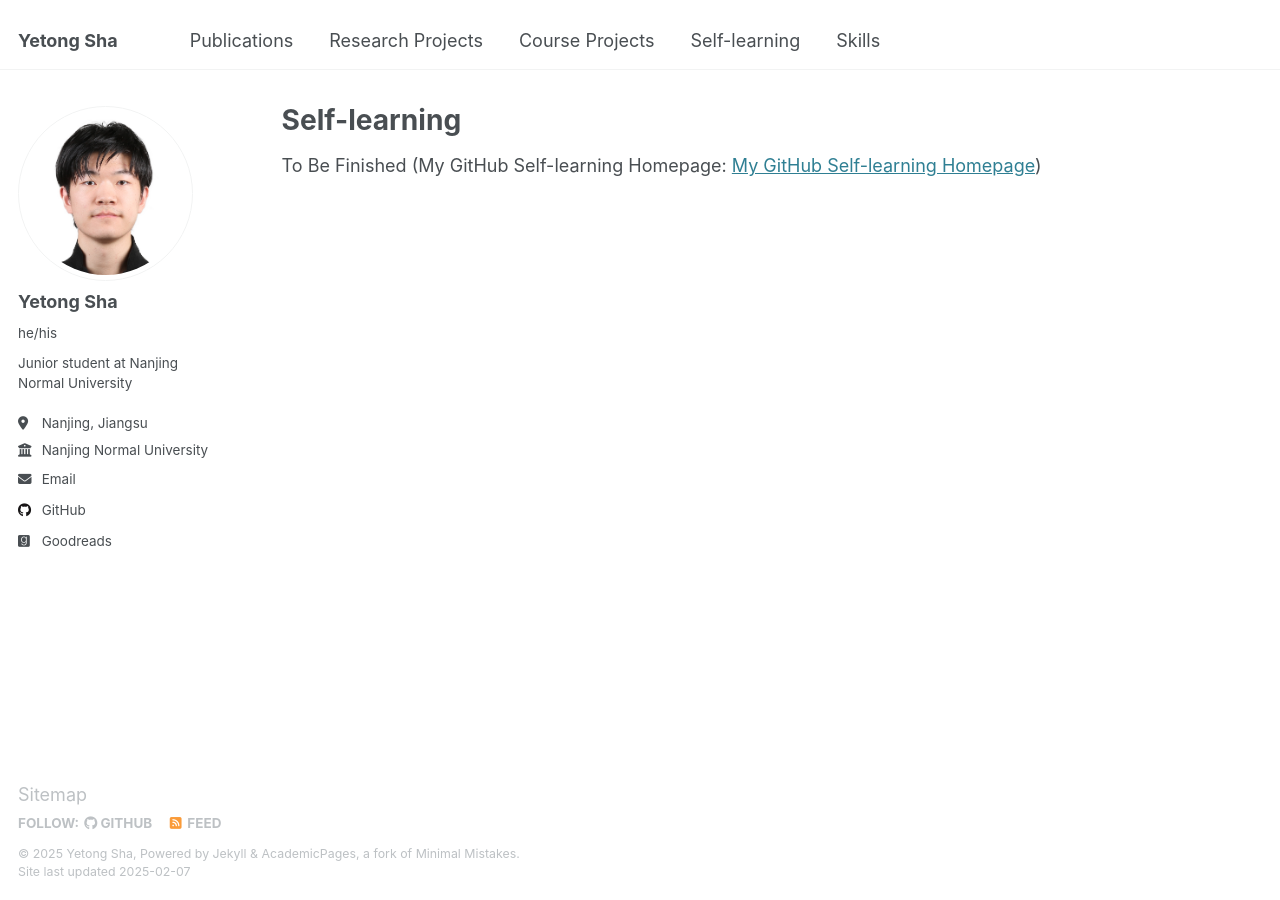
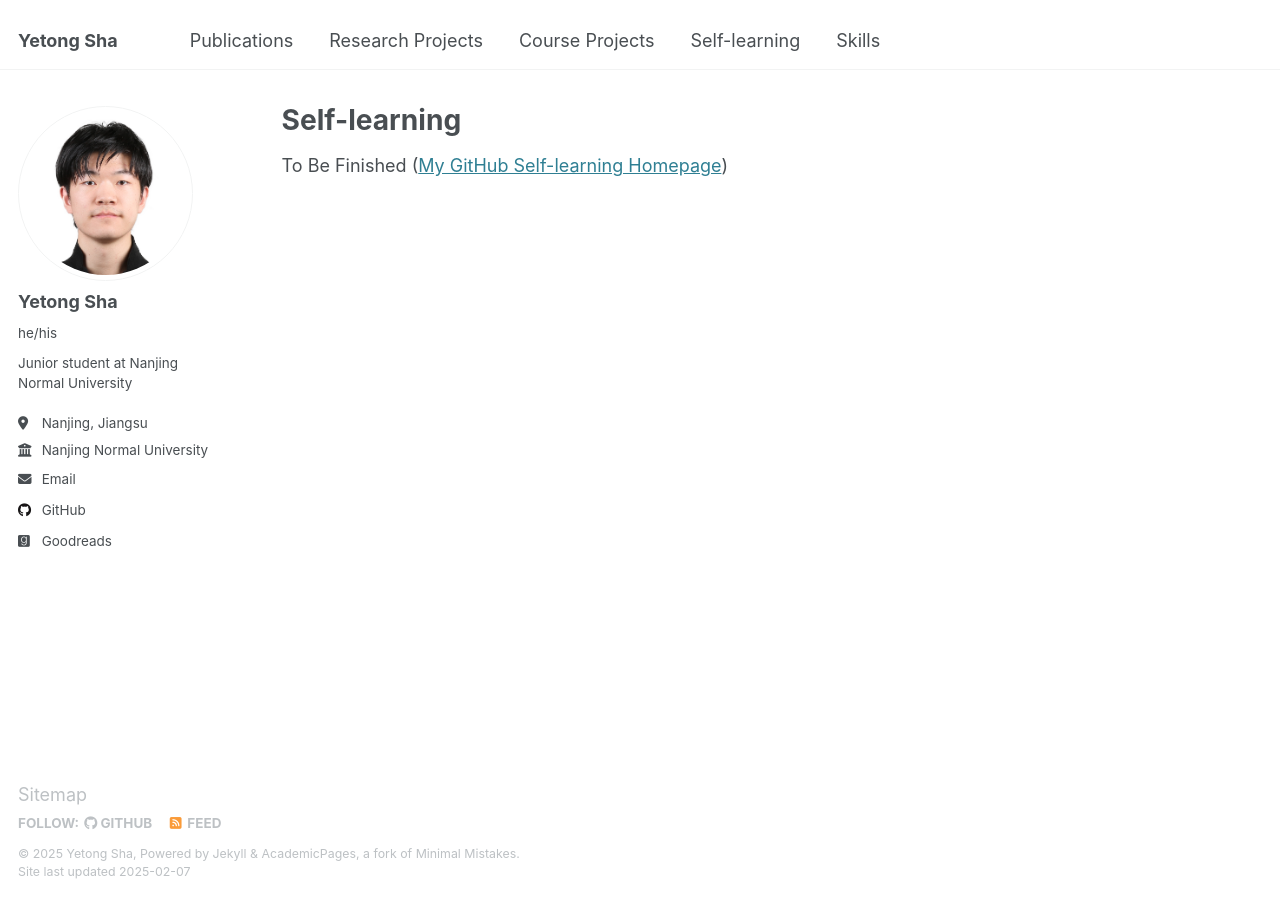
Before and after one commit to aautomataa/aautomataa.github.io, a Jekyll site: the page built from _pages/self-learning.md, in a window 1280 px wide. Built offline with Jekyll 4.4.1, drawn with Linux system fonts in a browser that asks for light colours.

Commit message:
Update self-learning.md

```diff
--- a/_pages/self-learning.md
+++ b/_pages/self-learning.md
@@ -14,4 +14,4 @@ YOLOv10(state-of-the-art object detection) and DeepSORT(object tracking), achiev
 detection and tracking of vehicles (e.g., cars, trucks, buses) and calculating collision risks based on
 distance, relative speed, and human reaction time. -->
 
-To Be Finished (My GitHub Self-learning Homepage: [My GitHub Self-learning Homepage](https://github.com/aautomataa/AI-self-learning))
+To Be Finished ([My GitHub Self-learning Homepage](https://github.com/aautomataa/AI-self-learning))
```
